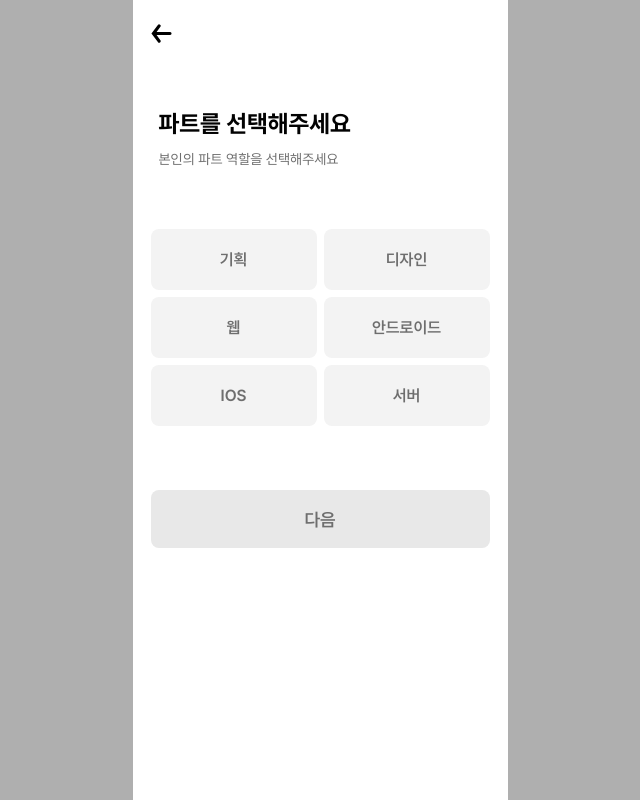
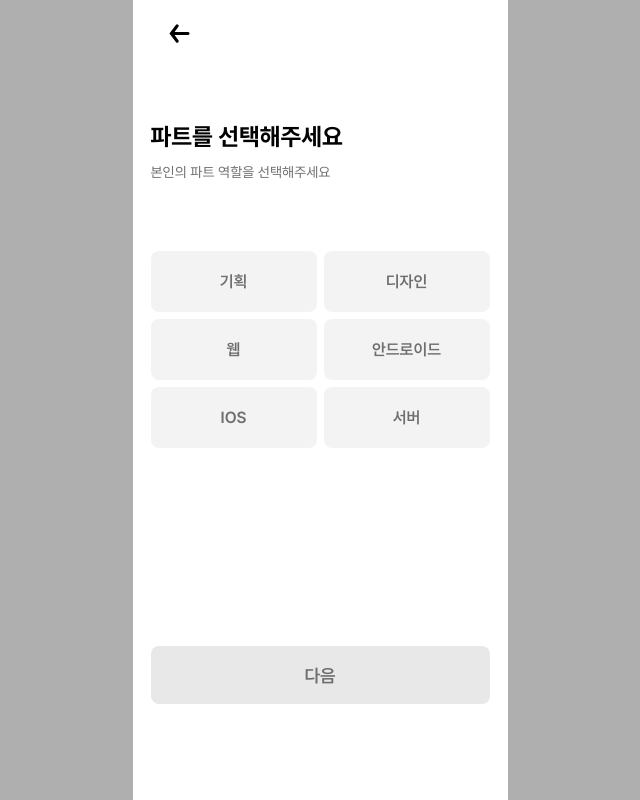
Before and after one commit to SOPT-all/36-SOPKATHON-WEB-WEB4, a React (Vite) app: page /part in a window 1280 px wide. Shown: the whole page, without its empty margins (320-960 px from the left). Built offline with nearby package versions, Linux system fonts and the light colour scheme; no server answers.

Commit message:
refactor: 파트 페이지 스타일 및 레이아웃 개선

```diff
--- a/src/pages/partPage/PartPage.tsx
+++ b/src/pages/partPage/PartPage.tsx
@@ -3,6 +3,7 @@ import { useState, useEffect } from 'react';
 import * as S from './partPage.style';
 import Back from '@components/back/Back';
 import Button from '@components/button/Button';
+import TitleContainer from '@components/titleContainer/TitleContainer';
 
 const parts = ['기획', '디자인', '웹', '안드로이드', 'IOS', '서버'];
 
@@ -31,9 +32,11 @@ const PartPage = () => {
     <div css={S.Wrapper}>
       <Back />
       <div css={S.TitleContainer}>
-        <div css={S.Title}>파트를 선택해주세요</div>
-        <div css={S.SubTitle}>본인의 파트 역할을 선택해주세요</div>
-      </div>
+        <TitleContainer
+          title="파트를 선택해주세요"
+          subTitle="본인의 파트 역할을 선택해주세요"
+        />
+
         <div css={S.GridContainer}>
           {parts.map((p) => (
             <div
@@ -45,9 +48,12 @@ const PartPage = () => {
             </div>
           ))}
         </div>
+      </div>
+
       <div css={S.ButtonContainer}>
         <Button text={"다음"} isEnabled={isButtonEnabled} onClick={handleButtonClick}/>
-    </div></div>
+      </div>
+    </div>
   );
 };
 
--- a/src/pages/partPage/partPage.style.ts
+++ b/src/pages/partPage/partPage.style.ts
@@ -3,44 +3,33 @@ import theme from '@styles/theme';
 
 export const Wrapper = css`
   width: 100%;
+  height: 100%;
+  position: relative;
+  overflow: hidden;
+  padding: 0 1.8rem;
 `;
 
 export const TitleContainer = css`
-  width: 100%;
-  display: flex;
-  flex-direction: column;
-  align-items: flex-start;
-  gap: 1.6rem;
-  margin-top: 6.9rem;
-  margin-left : 2.6rem;
-`;
-
-export const Title = css`
-  color: ${theme.colors['text-primary']};
-  ${theme.fonts['head-b-24']}
-  word-wrap: break-word;
-`;
-
-export const SubTitle = css`
-  color: ${theme.colors['text-sub2']};
-  ${theme.fonts['body2-r-14']}
-  word-wrap: break-word;
+  position: absolute;
+  top: 12.5rem;
+  left: 0;
+  right: 0;
+  padding: 0 1.8rem;
 `;
 
 export const GridContainer = css`
+  width: 100%;
   display: grid;
-  margin-top: 6.3rem;
-  width: 100%;
-  padding: 0 1.8rem;
   grid-template-columns: repeat(2, 1fr);
   grid-template-rows: repeat(3, auto);
   gap: 0.7rem;
+  padding-top: 7.2rem;
 `;
 
 export const Grid = css`
   display: flex;
   justify-content: center;
-align-items:center;
+  align-items: center;
   width: 16.6rem;
   height: 6.1rem;
   background-color: ${theme.colors['bg-gray2']};
@@ -48,13 +37,12 @@ align-items:center;
   color: ${theme.colors['text-sub2']};
   cursor: pointer;
   border-radius: 0.8rem;
-
 `;
 
 export const SelectedGrid = css`
   display: flex;
   justify-content: center;
-align-items:center;
+  align-items: center;
   width: 16.6rem;
   height: 6.1rem;
   background-color: ${theme.colors['color-sub2']};
@@ -62,18 +50,16 @@ align-items:center;
   color: ${theme.colors['color-primary']};
   cursor: pointer;
   border-radius: 0.8rem;
-
 `;
 
 export const ButtonContainer = css`
-display:flex;
   width: 100%;
-
   height: 5.8rem;
-  padding : 0 1.8rem;
-  margin-top: 6.4rem;
-  margin-bottom : 9.6rem;
-  cursor: pointer;
+  position: absolute;
+  bottom: 9.6rem;
+  left: 0;
+  right: 0;
+  padding: 0 1.8rem;
 `;
 
 export const EnabledBtn = css`
```
Lines whose indentation alone changed are shown as unchanged.
